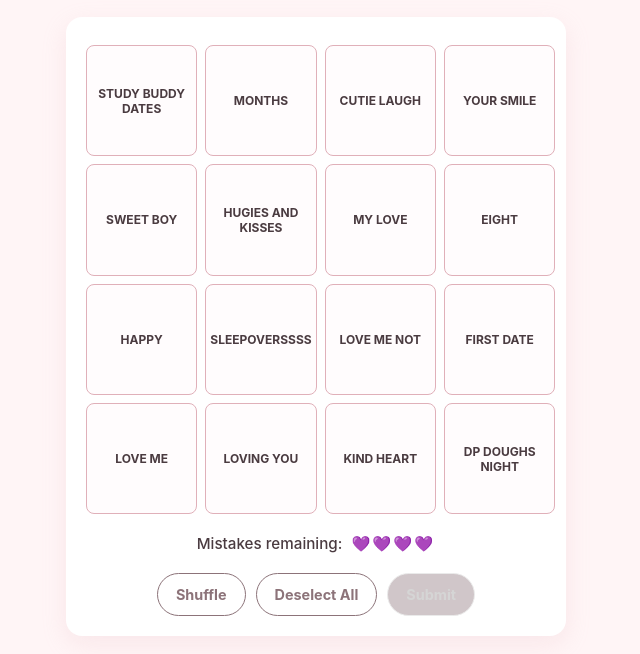
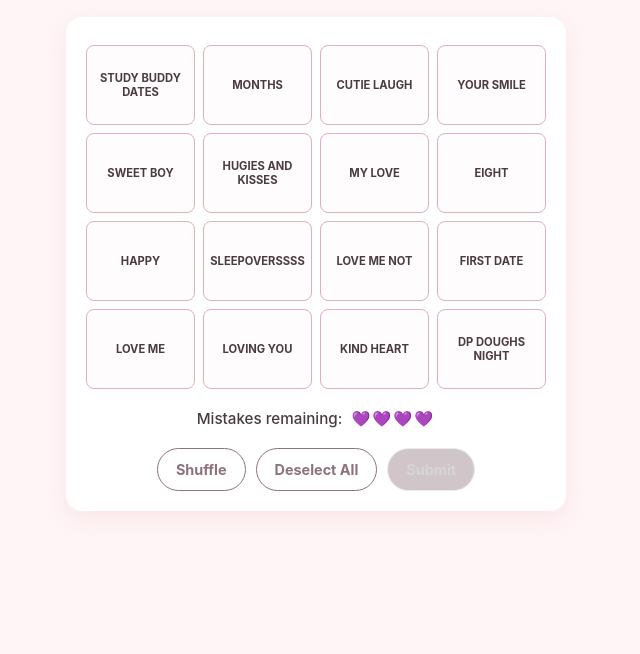
Before and after one commit to nm0306/nm0306.github.io, a plain HTML site: page index.html in a window 1280 px wide. Shown: the part 86-740 px from the top of the page, without its empty margins (324-964 px from the left). Drawn offline with Linux system fonts and the light colour scheme.

Commit message:
Update index.html

```diff
--- a/index.html
+++ b/index.html
@@ -110,14 +110,22 @@
     background-color: var(--button-bg);
     border: 1.5px solid var(--button-border);
     border-radius: 8px;
-        aspect-ratio: 1 / 1;
+
+    /* Change aspect-ratio to min-height so it can expand if needed */
+    min-height: 80px;
+
     display: flex;
     align-items: center;
     justify-content: center;
     text-align: center;
     font-weight: bold;
-        font-size: 0.75rem;
-        padding: 4px;
+
+    /* Slightly smaller font to help fit words */
+    font-size: 0.7rem;
+
+    /* Padding keeps words from touching the borders */
+    padding: 6px;
+
     cursor: pointer;
     user-select: none;
     transition: transform 0.1s ease, background-color 0.2s ease, border-color 0.2s;
```
Lines whose indentation alone changed are shown as unchanged.
